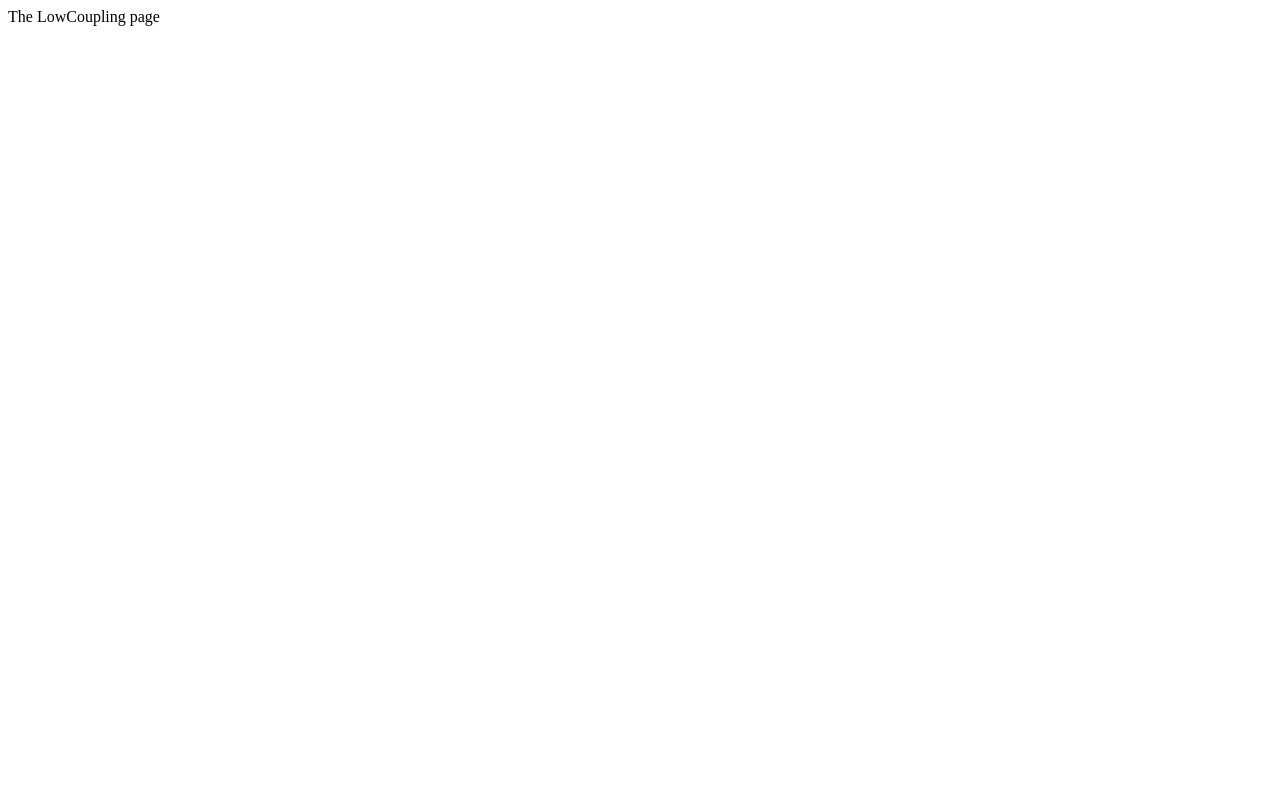
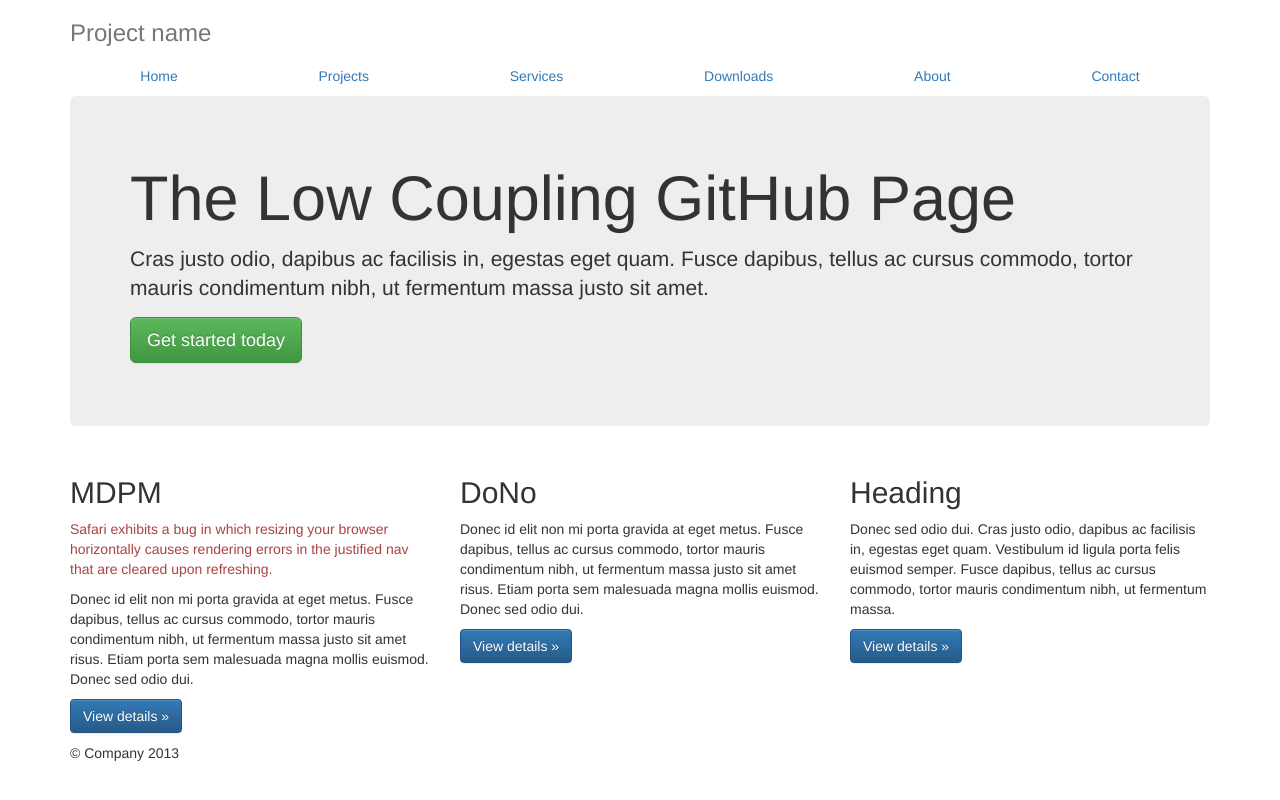
Before and after one commit to lowcoupling/lowcoupling.github.io, a plain HTML site: page index.html in a window 1280 px wide. Drawn offline with nearby package versions, Linux system fonts and the light colour scheme.

Commit message:
updated index page

```diff
--- a/index.html
+++ b/index.html
@@ -1 +1,82 @@
-The LowCoupling page
+
+<!DOCTYPE html>
+<html lang="en">
+  <head>
+    <meta charset="utf-8">
+    <meta http-equiv="X-UA-Compatible" content="IE=edge">
+    <meta name="viewport" content="width=device-width, initial-scale=1.0">
+    <meta name="description" content="">
+    <meta name="author" content="">
+    <title>LowCoupling</title>
+
+    <!-- Bootstrap core CSS -->
+    <!-- Latest compiled and minified CSS -->
+<link rel="stylesheet" href="//netdna.bootstrapcdn.com/bootstrap/3.0.3/css/bootstrap.min.css">
+
+<!-- Optional theme -->
+<link rel="stylesheet" href="//netdna.bootstrapcdn.com/bootstrap/3.0.3/css/bootstrap-theme.min.css">
+
+    <!-- Just for debugging purposes. Don't actually copy this line! -->
+    <!-- HTML5 shim and Respond.js IE8 support of HTML5 elements and media queries -->
+    <!--[if lt IE 9]>
+      <script src="https://oss.maxcdn.com/libs/html5shiv/3.7.0/html5shiv.js"></script>
+      <script src="https://oss.maxcdn.com/libs/respond.js/1.3.0/respond.min.js"></script>
+    <![endif]-->
+  </head>
+
+  <body>
+
+    <div class="container">
+
+      <div class="masthead">
+        <h3 class="text-muted">Project name</h3>
+        <ul class="nav nav-justified">
+          <li class="active"><a href="#">Home</a></li>
+          <li><a href="#">Projects</a></li>
+          <li><a href="#">Services</a></li>
+          <li><a href="#">Downloads</a></li>
+          <li><a href="#">About</a></li>
+          <li><a href="#">Contact</a></li>
+        </ul>
+      </div>
+
+      <!-- Jumbotron -->
+      <div class="jumbotron">
+        <h1>The Low Coupling GitHub Page</h1>
+        <p class="lead">Cras justo odio, dapibus ac facilisis in, egestas eget quam. Fusce dapibus, tellus ac cursus commodo, tortor mauris condimentum nibh, ut fermentum massa justo sit amet.</p>
+        <p><a class="btn btn-lg btn-success" href="#" role="button">Get started today</a></p>
+      </div>
+
+      <!-- Example row of columns -->
+      <div class="row">
+        <div class="col-lg-4">
+          <h2>MDPM</h2>
+          <p class="text-danger">Safari exhibits a bug in which resizing your browser horizontally causes rendering errors in the justified nav that are cleared upon refreshing.</p>
+          <p>Donec id elit non mi porta gravida at eget metus. Fusce dapibus, tellus ac cursus commodo, tortor mauris condimentum nibh, ut fermentum massa justo sit amet risus. Etiam porta sem malesuada magna mollis euismod. Donec sed odio dui. </p>
+          <p><a class="btn btn-primary" href="#" role="button">View details &raquo;</a></p>
+        </div>
+        <div class="col-lg-4">
+          <h2>DoNo</h2>
+          <p>Donec id elit non mi porta gravida at eget metus. Fusce dapibus, tellus ac cursus commodo, tortor mauris condimentum nibh, ut fermentum massa justo sit amet risus. Etiam porta sem malesuada magna mollis euismod. Donec sed odio dui. </p>
+          <p><a class="btn btn-primary" href="#" role="button">View details &raquo;</a></p>
+       </div>
+        <div class="col-lg-4">
+          <h2>Heading</h2>
+          <p>Donec sed odio dui. Cras justo odio, dapibus ac facilisis in, egestas eget quam. Vestibulum id ligula porta felis euismod semper. Fusce dapibus, tellus ac cursus commodo, tortor mauris condimentum nibh, ut fermentum massa.</p>
+          <p><a class="btn btn-primary" href="#" role="button">View details &raquo;</a></p>
+        </div>
+      </div>
+
+      <!-- Site footer -->
+      <div class="footer">
+        <p>&copy; Company 2013</p>
+      </div>
+
+    </div> <!-- /container -->
+
+
+    <!-- Bootstrap core JavaScript
+    ================================================== -->
+    <!-- Placed at the end of the document so the pages load faster -->
+  </body>
+</html>
```
